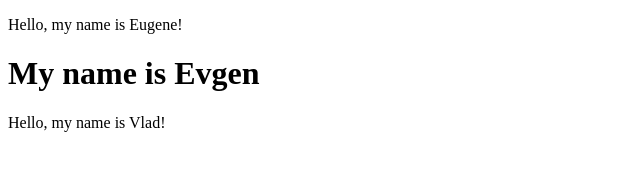
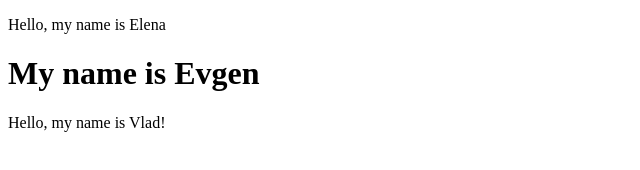
Before and after one commit to IleWdlI/workshop, a plain HTML site: page index.html in a window 1280 px wide. Shown: the full height of the page, 0-640 px from the left. Drawn offline with Linux system fonts and the light colour scheme.

Commit message:
smth changed

```diff
--- a/index.html
+++ b/index.html
@@ -8,9 +8,10 @@
 </head>
 
 <body>
-  <p> Hello, my name is Eugene!</p>
+  <p> Hello, my name is Elena</p>
   <h1>My name is Evgen</h1>
   <p> Hello, my name is Vlad!</p>
+
 </body>
 
 </html>
```
